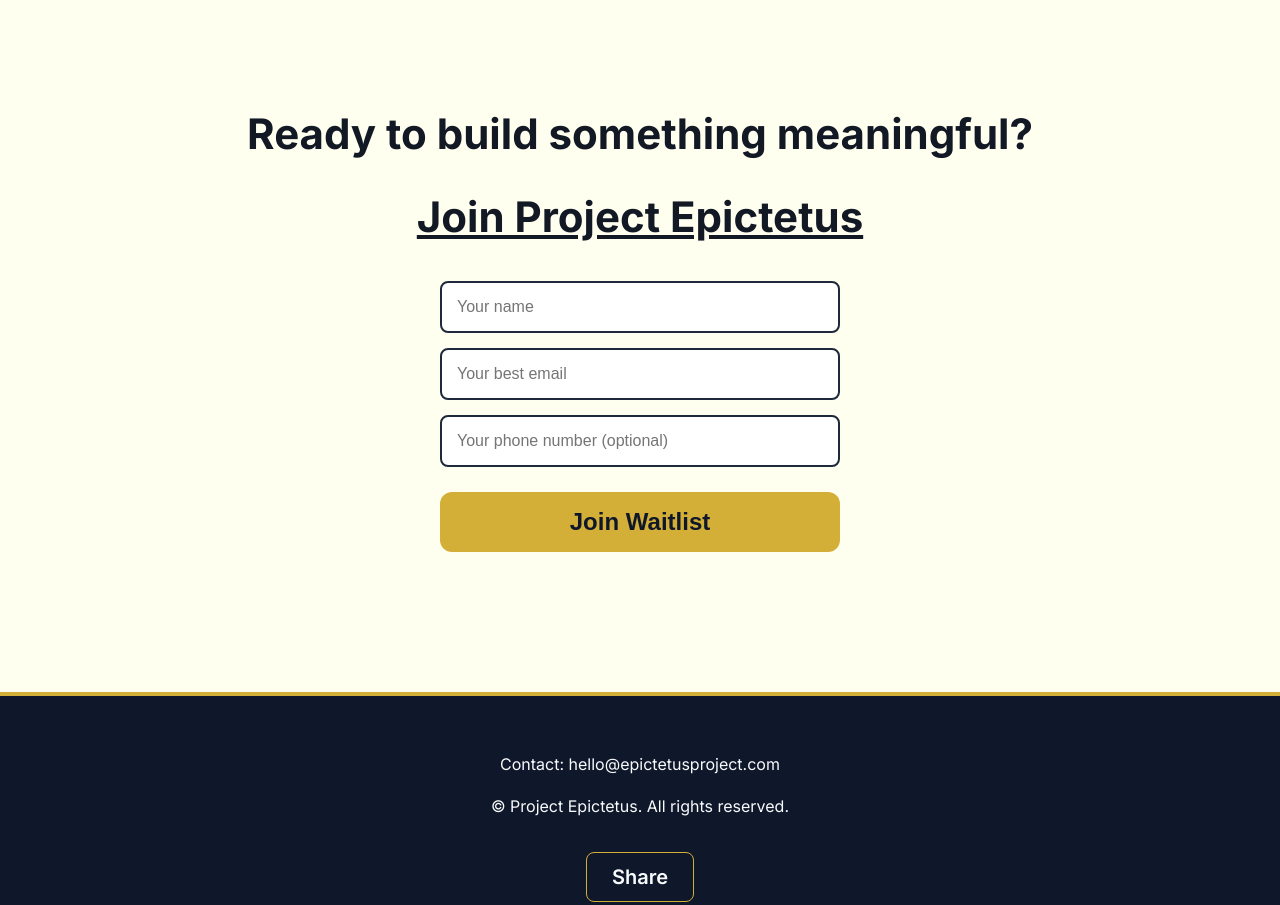
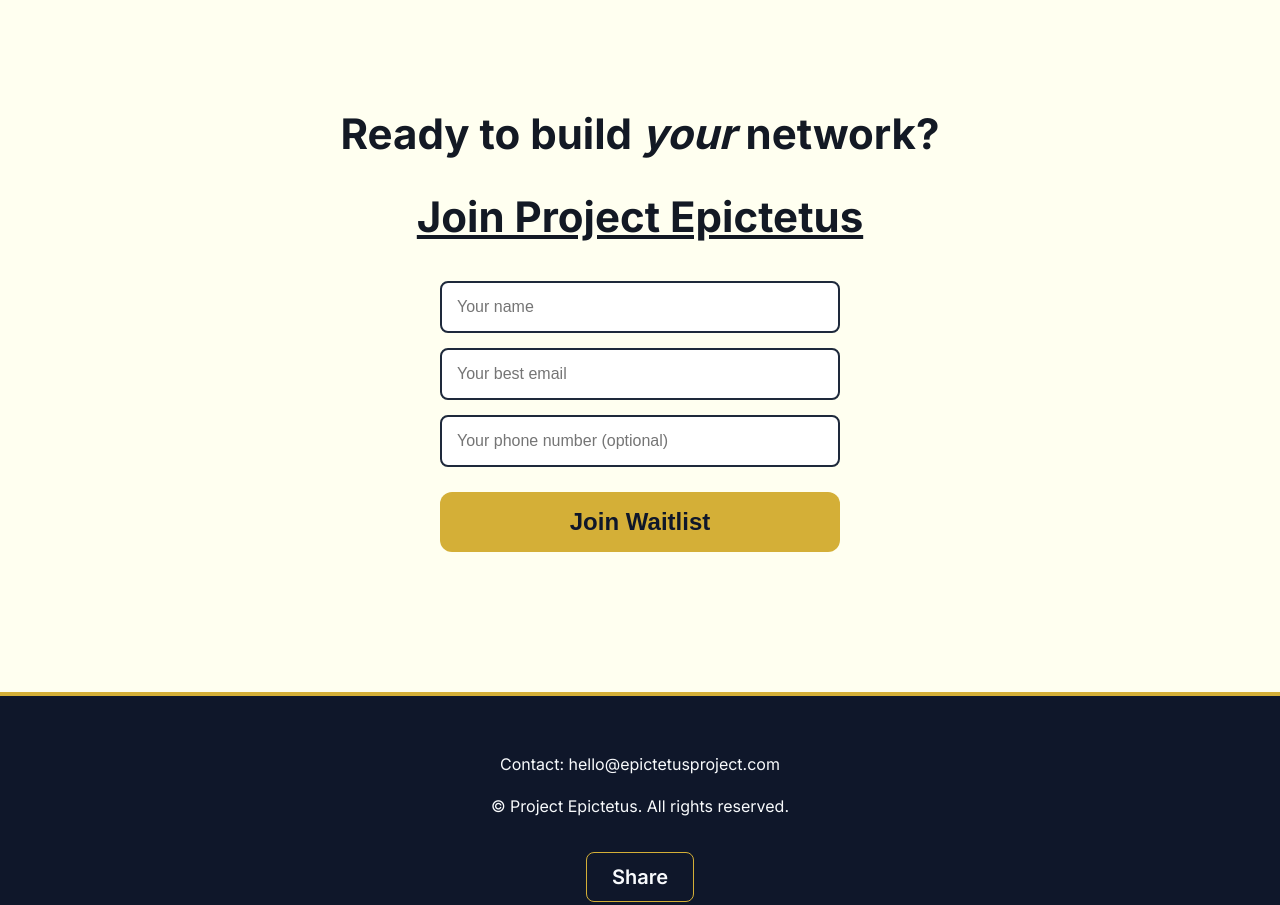
Before and after one commit to arian-mahmutovic/Project-Epictetus, a plain HTML site: page index.html in a window 1280 px wide. Shown: the part 5358-6263 px from the top of the page. Drawn offline with Linux system fonts and the light colour scheme.

Commit message:
your network

```diff
--- a/index.html
+++ b/index.html
@@ -349,7 +349,7 @@
     <div id="join-content">
 
         <h2>
-            Ready to build something meaningful?
+            Ready to build <i>your</i> network?
         </h2>
 
         <h2>
```
